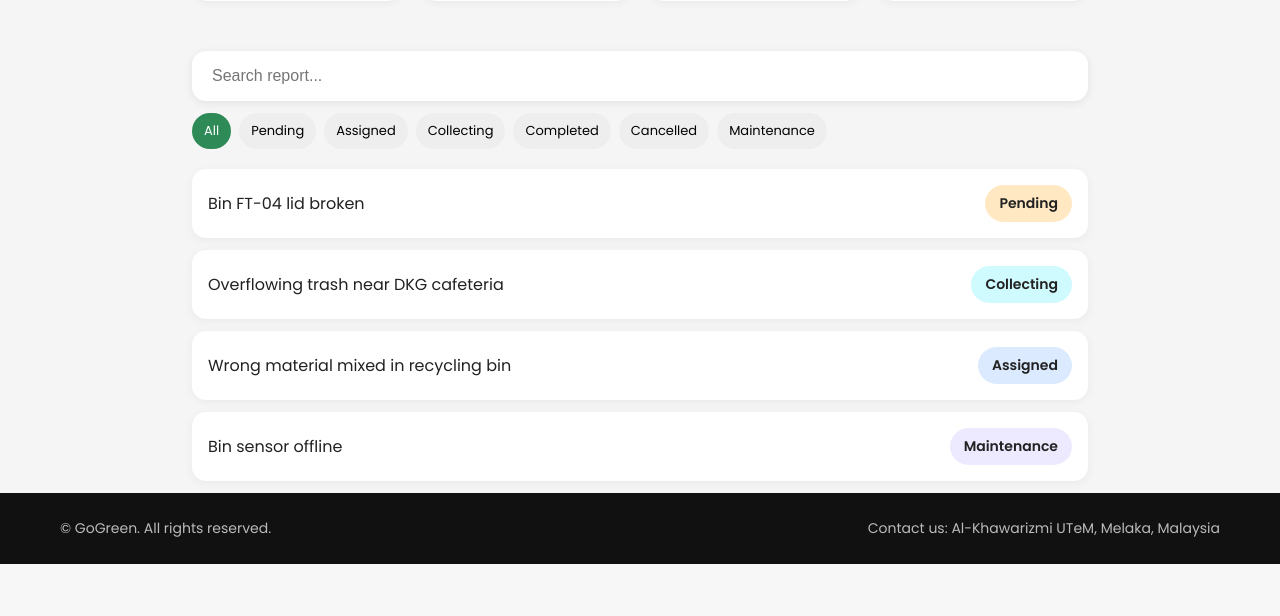
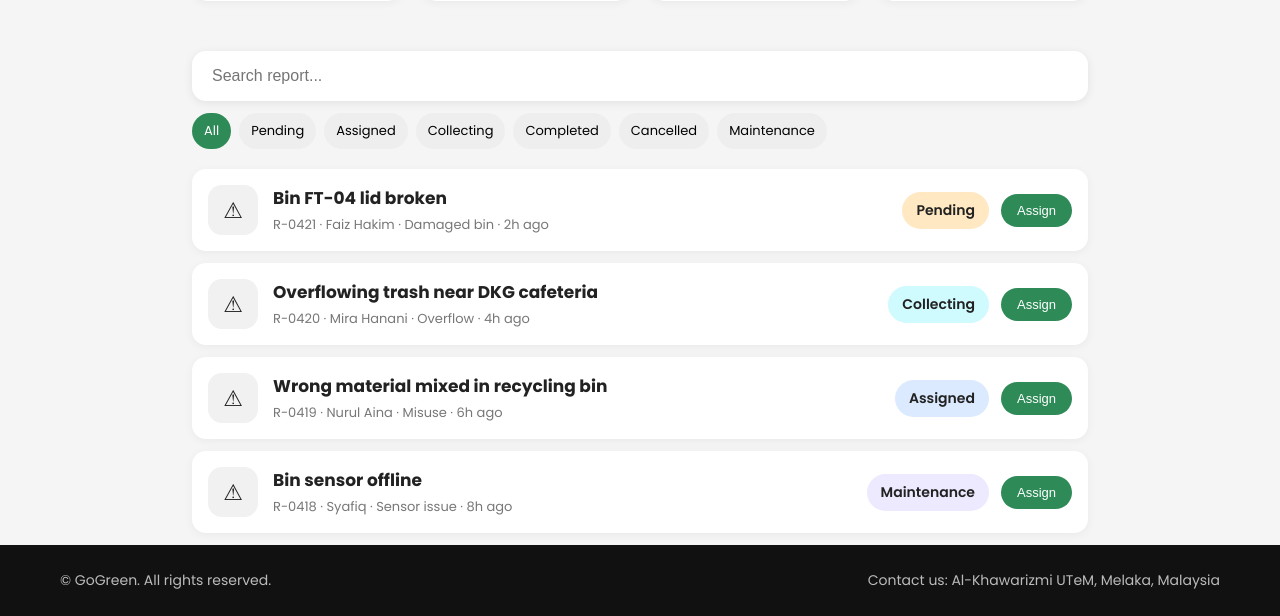
Before and after one commit to Azwan06/GoGreen-Workshop, a PHP site: page /reports.html in a window 1280 px wide. Shown: the part 396-1012 px from the top of the page. Before the commit the page ends 960 px from the top, so only its background shows below. Run offline with PHP 8.4, Linux system fonts and the light colour scheme.

Commit message:
update report

```diff
--- a/Admin/report.css
+++ b/Admin/report.css
@@ -369,6 +369,82 @@ header{
     box-shadow:0 2px 10px rgba(0,0,0,0.05);
 }
 
+.report-left{
+    display:flex;
+    align-items:center;
+    gap:15px;
+}
+
+.warning-icon{
+    width:50px;
+    height:50px;
+
+    border-radius:14px;
+
+    background:#f1f1f1;
+
+    display:flex;
+    justify-content:center;
+    align-items:center;
+
+    font-size:22px;
+}
+
+.report-details h3{
+    font-size:17px;
+    margin-bottom:4px;
+}
+
+.report-details p{
+    font-size:13px;
+    color:#777;
+}
+
+.report-right{
+    display:flex;
+    align-items:center;
+    gap:12px;
+}
+
+.assign-btn{
+    padding:9px 16px;
+
+    border:none;
+    border-radius:20px;
+
+    background:#2e8b57;
+    color:white;
+
+    font-size:13px;
+    font-weight:500;
+
+    cursor:pointer;
+
+    transition:.2s;
+}
+
+.assign-btn:hover{
+    background:#256f46;
+}
+
+.worker-select{
+    display:none;
+
+    padding:10px 14px;
+
+    border:none;
+    border-radius:12px;
+
+    background:white;
+
+    box-shadow:0 2px 8px rgba(0,0,0,0.08);
+
+    outline:none;
+
+    font-family:Poppins;
+    cursor:pointer;
+}
+
 .status{
     padding:6px 12px;
     border-radius:20px;
--- a/Admin/reports.html
+++ b/Admin/reports.html
@@ -34,6 +34,7 @@
         <div class="header-right">
 
             <div class="user-avatar-container">
+
                 <div class="user-avatar" onclick="toggleProfileMenu()">
                     <img src="image/avatar.png" alt="User Avatar">
                 </div>
@@ -51,13 +52,19 @@
                     <a href="../Public/login.html">Sign Out</a>
 
                 </div>
+
             </div>
+
         </div>
 
     </header>
 
+
+    <!-- SIDEBAR -->
     <div class="sidebar" id="sidebar">
+
         <button class="close-btn" onclick="toggleMenu()">✕</button>
+
         <h2 class="sidebar-logo">GoGreen</h2>
 
         <a href="dashboard.html">Dashboard</a>
@@ -73,59 +80,281 @@
 
     </div>
 
+
+    <!-- PAGE TITLE -->
     <section class="page-title">
+
         <h1>Reports & Issues</h1>
-        <p>User-submitted reports across bins and zones.</p>
+
+        <p>
+            User-submitted reports across bins and zones.
+        </p>
+
     </section>
 
+
+    <!-- STATS -->
     <div class="stats">
-        <div class="card"><h3>Open Reports</h3><p>14</p></div>
-        <div class="card"><h3>Resolved</h3><p>42</p></div>
-        <div class="card"><h3>Avg Response</h3><p>2.4h</p></div>
-        <div class="card"><h3>Damaged Bins</h3><p>5</p></div>
-    </div>
 
-    <div class="report-controls">
+        <div class="card">
+            <h3>Open Reports</h3>
+            <p>14</p>
+        </div>
 
-        <input id="searchInput" placeholder="Search report..." onkeyup="searchReport()">
+        <div class="card">
+            <h3>Resolved</h3>
+            <p>42</p>
+        </div>
 
-        <div class="filters">
-            <button class="active" onclick="filter('All')">All</button>
-            <button onclick="filter('Pending')">Pending</button>
-            <button onclick="filter('Assigned')">Assigned</button>
-            <button onclick="filter('Collecting')">Collecting</button>
-            <button onclick="filter('Completed')">Completed</button>
-            <button onclick="filter('Cancelled')">Cancelled</button>
-            <button onclick="filter('Maintenance')">Maintenance</button>
+        <div class="card">
+            <h3>Avg Response</h3>
+            <p>2.4h</p>
+        </div>
+
+        <div class="card">
+            <h3>Damaged Bins</h3>
+            <p>5</p>
         </div>
 
     </div>
 
-    <div class="report-list" id="list">
 
-        <div class="report" data-status="Pending">
-            <div>Bin FT-04 lid broken</div>
-            <span class="status Pending">Pending</span>
-        </div>
+    <!-- SEARCH + FILTER -->
+    <div class="report-controls">
 
-        <div class="report" data-status="Collecting">
-            <div>Overflowing trash near DKG cafeteria</div>
-            <span class="status Collecting">Collecting</span>
-        </div>
+        <input
+            id="searchInput"
+            placeholder="Search report..."
+            onkeyup="searchReport()"
+        >
 
-        <div class="report" data-status="Assigned">
-            <div>Wrong material mixed in recycling bin</div>
-            <span class="status Assigned">Assigned</span>
-        </div>
+        <div class="filters">
 
-        <div class="report" data-status="Maintenance">
-            <div>Bin sensor offline</div>
-            <span class="status Maintenance">Maintenance</span>
+            <button class="active" onclick="filter('All')">
+                All
+            </button>
+
+            <button onclick="filter('Pending')">
+                Pending
+            </button>
+
+            <button onclick="filter('Assigned')">
+                Assigned
+            </button>
+
+            <button onclick="filter('Collecting')">
+                Collecting
+            </button>
+
+            <button onclick="filter('Completed')">
+                Completed
+            </button>
+
+            <button onclick="filter('Cancelled')">
+                Cancelled
+            </button>
+
+            <button onclick="filter('Maintenance')">
+                Maintenance
+            </button>
+
         </div>
 
     </div>
 
+
+    <!-- REPORT LIST -->
+    <div class="report-list" id="list">
+
+        <!-- REPORT 1 -->
+        <div class="report" data-status="Pending">
+
+            <div class="report-left">
+
+                <div class="warning-icon">
+                    ⚠
+                </div>
+
+                <div class="report-details">
+
+                    <h3>Bin FT-04 lid broken</h3>
+
+                    <p>
+                        R-0421 · Faiz Hakim · Damaged bin · 2h ago
+                    </p>
+
+                </div>
+
+            </div>
+
+            <div class="report-right">
+
+                <span class="status Pending">
+                    Pending
+                </span>
+
+                <button class="assign-btn" onclick="openPopup(this)">
+                    Assign
+                </button>
+
+            </div>
+
+        </div>
+
+
+        <!-- REPORT 2 -->
+        <div class="report" data-status="Collecting">
+
+            <div class="report-left">
+
+                <div class="warning-icon">
+                    ⚠
+                </div>
+
+                <div class="report-details">
+
+                    <h3>Overflowing trash near DKG cafeteria</h3>
+
+                    <p>
+                        R-0420 · Mira Hanani · Overflow · 4h ago
+                    </p>
+
+                </div>
+
+            </div>
+
+            <div class="report-right">
+
+                <span class="status Collecting">
+                    Collecting
+                </span>
+
+                <button class="assign-btn" onclick="openPopup(this)">
+                    Assign
+                </button>
+
+            </div>
+
+        </div>
+
+
+        <!-- REPORT 3 -->
+        <div class="report" data-status="Assigned">
+
+            <div class="report-left">
+
+                <div class="warning-icon">
+                    ⚠
+                </div>
+
+                <div class="report-details">
+
+                    <h3>Wrong material mixed in recycling bin</h3>
+
+                    <p>
+                        R-0419 · Nurul Aina · Misuse · 6h ago
+                    </p>
+
+                </div>
+
+            </div>
+
+            <div class="report-right">
+
+                <span class="status Assigned">
+                    Assigned
+                </span>
+
+                <button class="assign-btn" onclick="openPopup(this)">
+                    Assign
+                </button>
+
+            </div>
+
+        </div>
+
+
+        <!-- REPORT 4 -->
+        <div class="report" data-status="Maintenance">
+
+            <div class="report-left">
+
+                <div class="warning-icon">
+                    ⚠
+                </div>
+
+                <div class="report-details">
+
+                    <h3>Bin sensor offline</h3>
+
+                    <p>
+                        R-0418 · Syafiq · Sensor issue · 8h ago
+                    </p>
+
+                </div>
+
+            </div>
+
+            <div class="report-right">
+
+                <span class="status Maintenance">
+                    Maintenance
+                </span>
+
+                <button class="assign-btn" onclick="openPopup(this)">
+                    Assign
+                </button>
+
+            </div>
+
+        </div>
+
+    </div>
+
+
+    <!-- ASSIGN POPUP -->
+    <div class="assign-popup" id="assignPopup">
+
+        <div class="popup-box">
+
+            <h2>Select Worker</h2>
+
+            <p>
+                Choose worker for this report
+            </p>
+
+            <div class="worker-list">
+
+                <button onclick="selectWorker('Ahmad')">
+                    Ahmad
+                </button>
+
+                <button onclick="selectWorker('Aisyah')">
+                    Aisyah
+                </button>
+
+                <button onclick="selectWorker('Daniel')">
+                    Daniel
+                </button>
+
+                <button onclick="selectWorker('Faris')">
+                    Faris
+                </button>
+
+            </div>
+
+            <button class="close-popup" onclick="closePopup()">
+                Close
+            </button>
+
+        </div>
+
+    </div>
+
+
+    <!-- FOOTER -->
     <footer>
+
         <p class="left-footer">
             © GoGreen. All rights reserved.
         </p>
@@ -133,34 +362,48 @@
         <p class="right-footer">
             Contact us: Al-Khawarizmi UTeM, Melaka, Malaysia
         </p>
+
     </footer>
+
 
     <script>
 
-        // sidebar
+        // SIDEBAR
         function toggleMenu(){
+
             document
             .getElementById("sidebar")
             .classList.toggle("active");
         }
 
+
+        // PROFILE MENU
         function toggleProfileMenu(){
-            document.getElementById("profileMenu").classList.toggle("show");
+
+            document
+            .getElementById("profileMenu")
+            .classList.toggle("show");
         }
 
-        document.addEventListener("click",function(event){
+
+        document.addEventListener("click", function(event){
+
             const container = document.querySelector(".user-avatar-container");
+
             const menu = document.getElementById("profileMenu");
 
             if(!container.contains(event.target)){
+
                 menu.classList.remove("show");
             }
         });
 
 
+        // FILTER
         function filter(status){
 
             let items = document.querySelectorAll(".report");
+
             let buttons = document.querySelectorAll(".filters button");
 
             buttons.forEach(b => b.classList.remove("active"));
@@ -168,29 +411,83 @@
             event.target.classList.add("active");
 
             items.forEach(item=>{
+
                 if(status === "All" || item.dataset.status === status){
+
                     item.style.display = "flex";
+
                 }else{
+
                     item.style.display = "none";
                 }
             });
         }
 
+
+        // SEARCH
         function searchReport(){
 
-            let input = document.getElementById("searchInput").value.toLowerCase();
+            let input = document
+            .getElementById("searchInput")
+            .value
+            .toLowerCase();
+
             let items = document.querySelectorAll(".report");
 
             items.forEach(item => {
 
-                let text = item.querySelector("div").innerText.toLowerCase();
+                let text = item.innerText.toLowerCase();
 
                 if(text.includes(input)){
+
                     item.style.display = "flex";
+
                 }else{
+
                     item.style.display = "none";
                 }
             });
+        }
+
+
+        // ASSIGN POPUP
+        let currentReport = null;
+
+
+        function openPopup(button){
+
+            currentReport = button.closest(".report");
+
+            document
+            .getElementById("assignPopup")
+            .style.display = "flex";
+        }
+
+
+        function closePopup(){
+
+            document
+            .getElementById("assignPopup")
+            .style.display = "none";
+        }
+
+
+        function selectWorker(worker){
+
+            if(currentReport){
+
+                let status = currentReport.querySelector(".status");
+
+                status.innerText = "Assigned";
+
+                status.className = "status Assigned";
+
+                currentReport.dataset.status = "Assigned";
+
+                alert(worker + " assigned successfully");
+
+                closePopup();
+            }
         }
 
     </script>
```
Also changed, not shown: other parts of Admin/report.css (+94 -0 lines).
